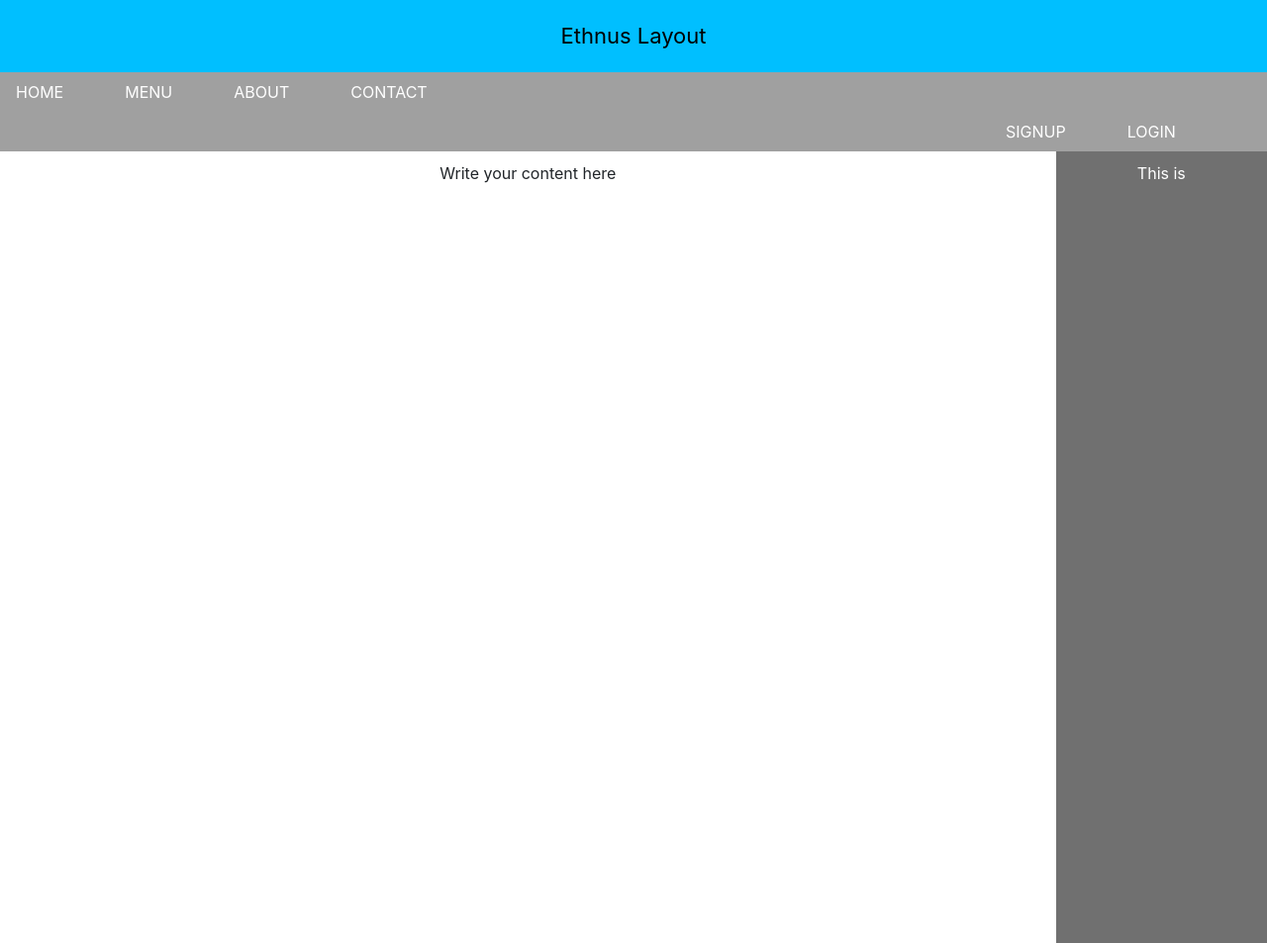
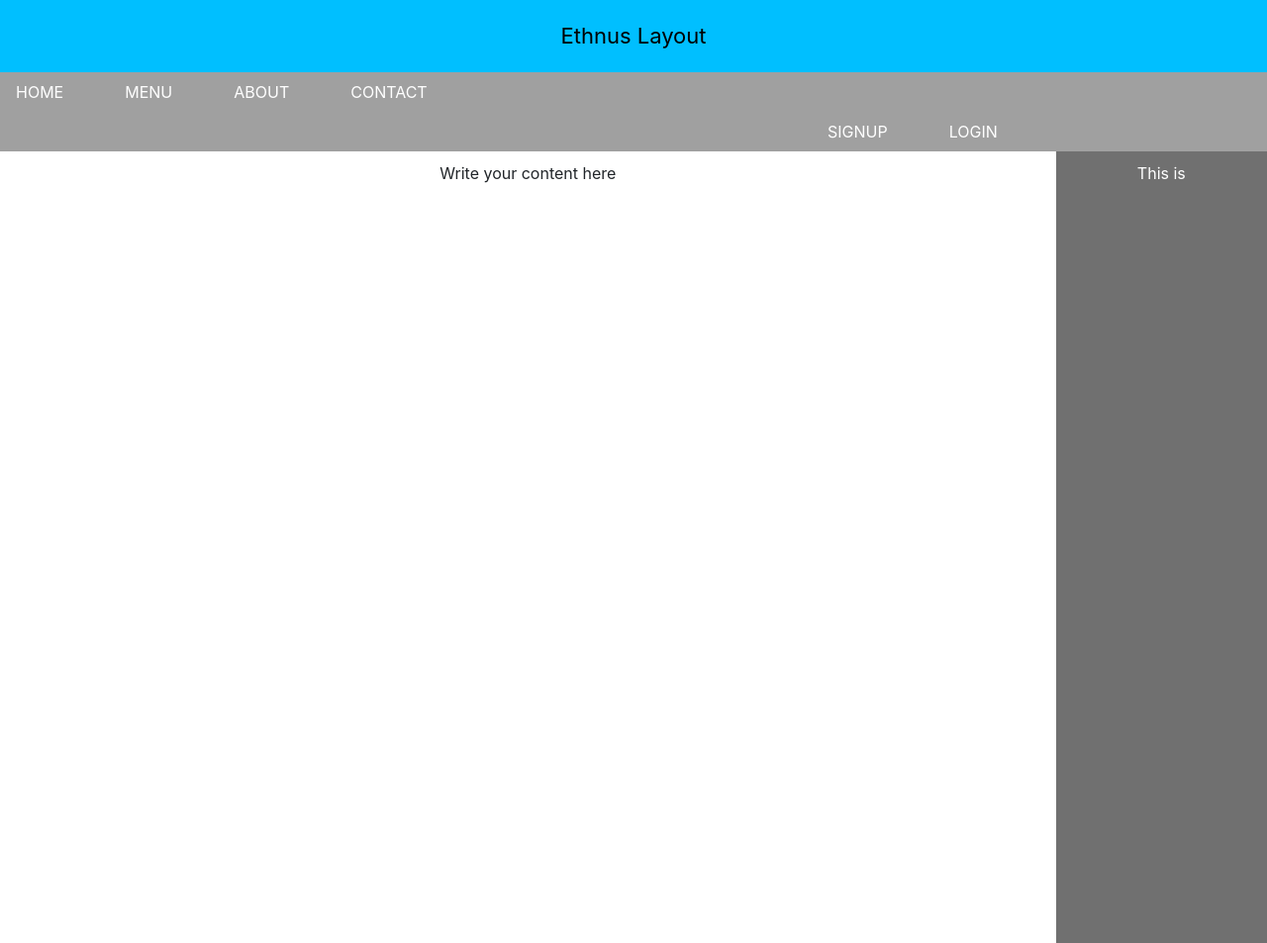
Before and after one commit to TusharikaKonduri/JS_and_BS_tasks, a plain HTML site: page task1BS.html in a window 1280 px wide. Shown: the whole page at 99% size. Drawn offline with nearby package versions, Linux system fonts and the light colour scheme.

Commit message:
Update task1BS.html

```diff
--- a/task1BS.html
+++ b/task1BS.html
@@ -64,7 +64,7 @@
               </ul>
               <ul class="nav justify-content-end">
                 <li class="nav-item">
-                    <a class="nav-link" href="#" style="margin-left:1000px;">SIGNUP</a>
+                    <a class="nav-link" href="#" style="margin-left:820px;">SIGNUP</a>
                   </li>
                   <li class="nav-item">
                     <a class="nav-link" href="#" >LOGIN</a>
```
